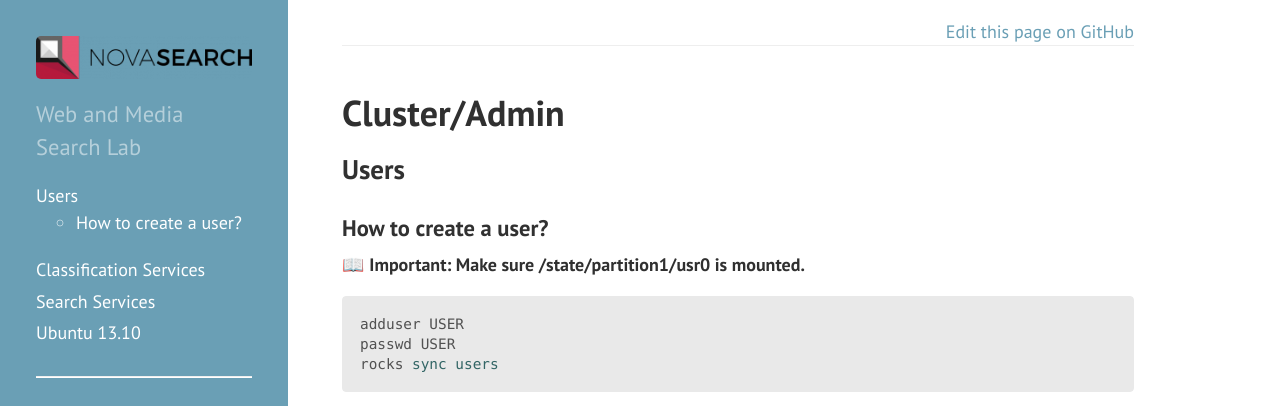
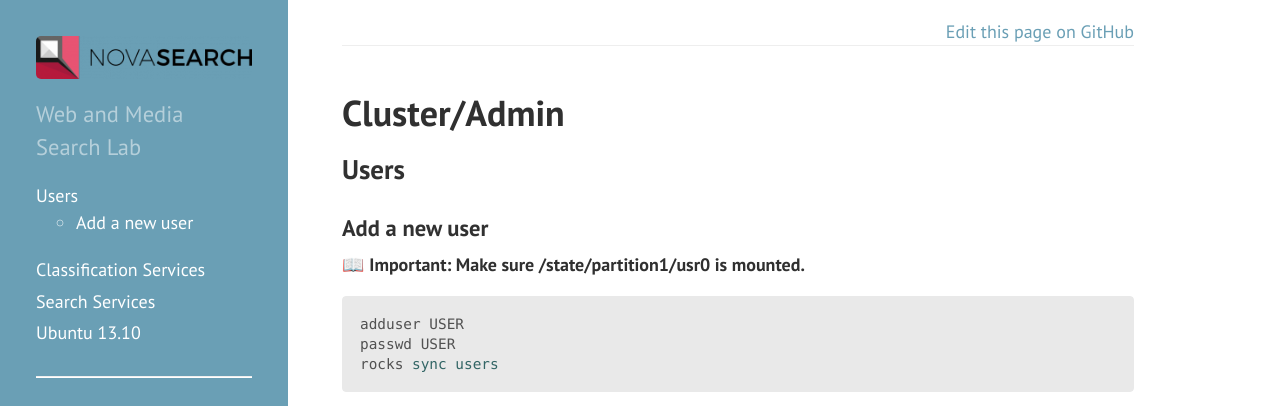
Before and after one commit to novasearch/wiki.novasearch.org, a Jekyll site: the page built from wiki/Cluster_Admin.md, in a window 1280 px wide. Shown: the top 406 px of the page. Built offline with Jekyll 4.4.1, drawn with Linux system fonts in a browser that asks for light colours.

```diff
--- a/wiki/Cluster_Admin.md
+++ b/wiki/Cluster_Admin.md
@@ -7,7 +7,8 @@
 Users
 -----
 
-### How to create a user?
+
+### Add a new user
 
 📖 **Important: Make sure /state/partition1/usr0 is mounted.**
 
```
Also changed, not shown: .markdownlint.json (added).
